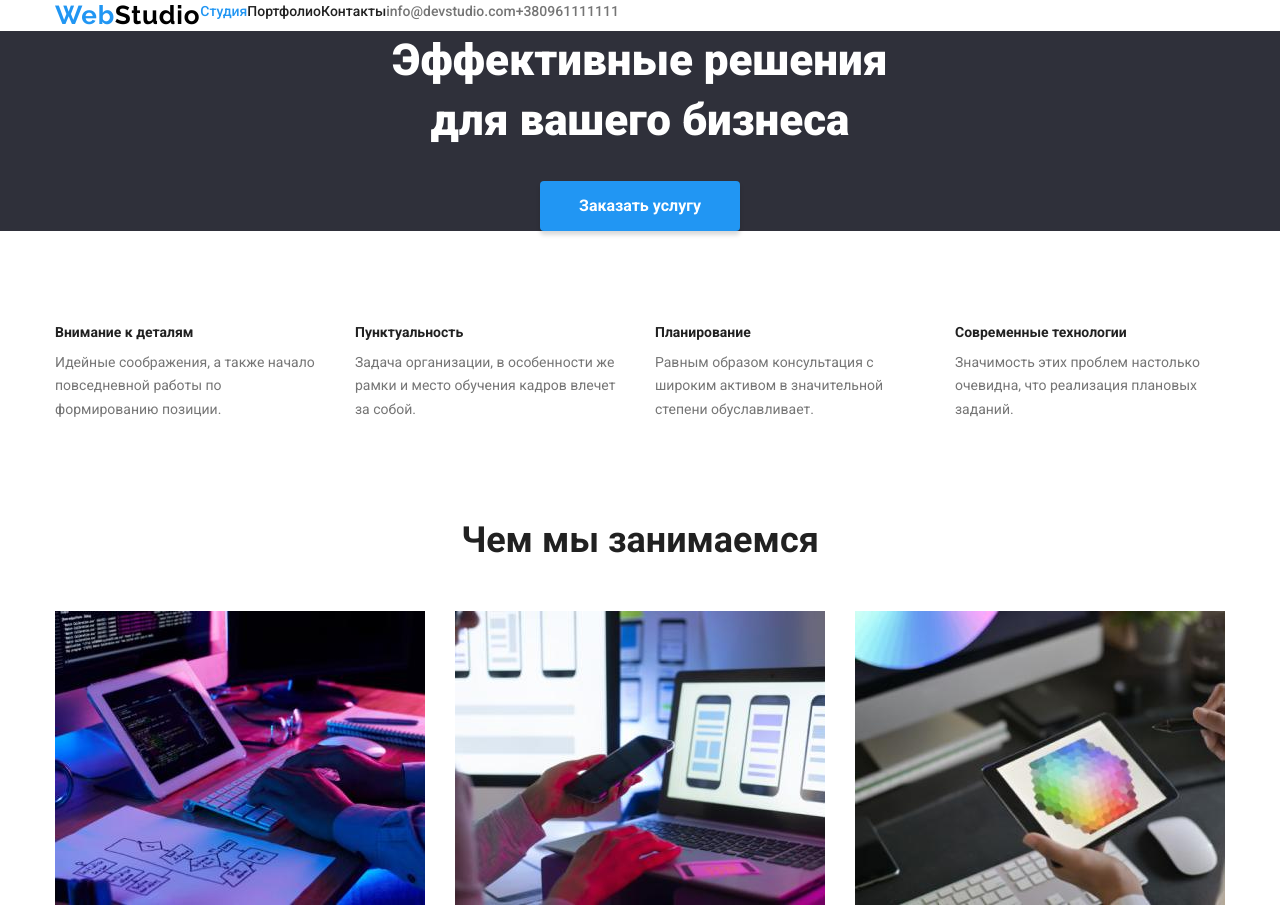
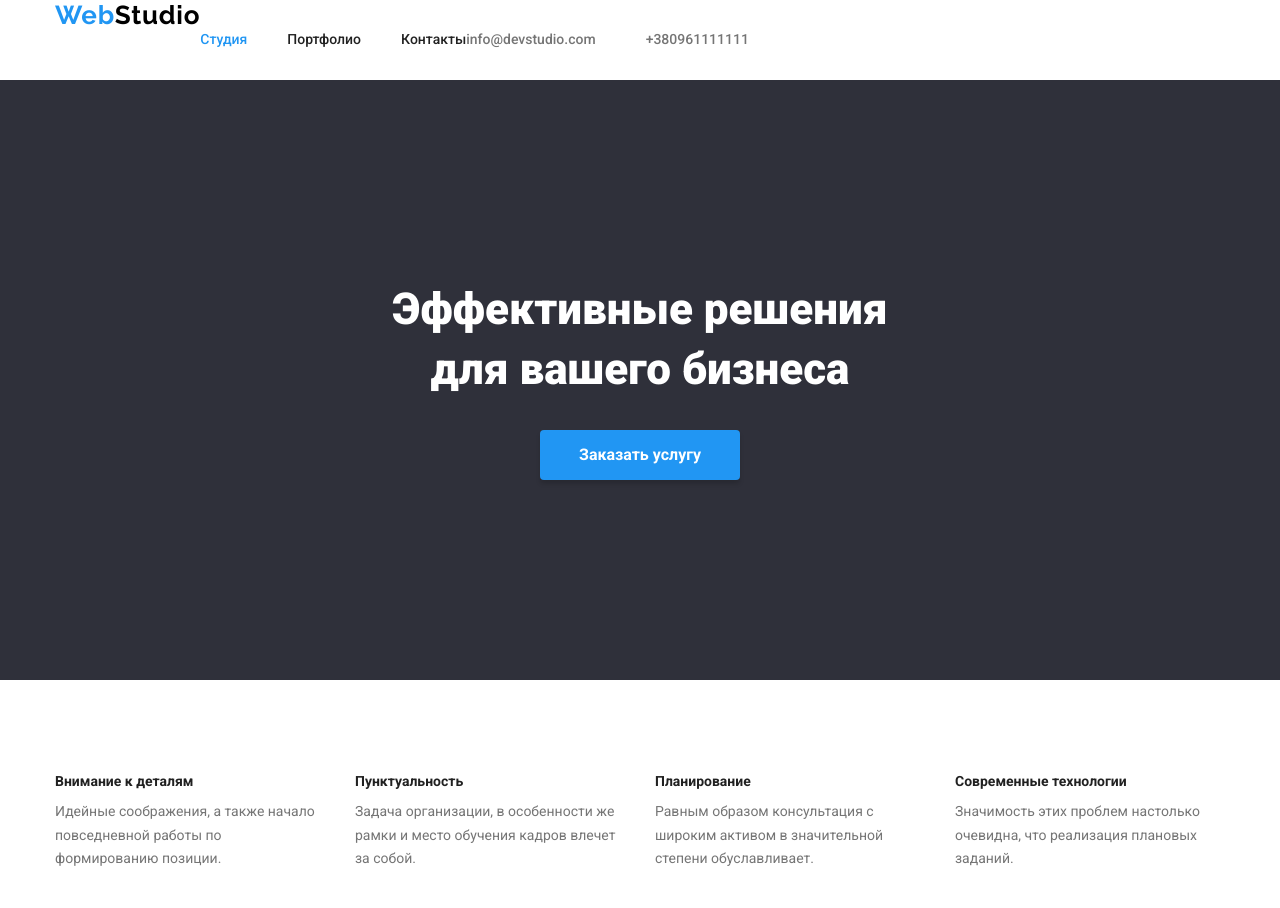
Before and after one commit to ArboreaStan/goit-markup-hw-03, a plain HTML site: page index.html in a window 1280 px wide. Shown: the top 908 px of the page. Drawn offline with nearby package versions, Linux system fonts and the light colour scheme.

Commit message:
Оформление хедера

```diff
--- a/css/styles.css
+++ b/css/styles.css
@@ -88,6 +88,7 @@ a {
 
 .header-box {
   display: flex;
+  align-items: center;
 }
 
 .header-title {
@@ -100,6 +101,13 @@ a {
 
 .site-nav {
   display: flex;
+}
+
+.site-nav-item:not(:last-child) {
+  margin-right: 40px;
+}
+
+.site-nav-item {
 }
 
 .logo {
@@ -115,18 +123,15 @@ a {
   color: #000000;
 }
 
-.site-nav-item {
-}
-
-.auth-nav {
-  display: flex;
-}
-
 .site-nav-link {
   font-weight: 500;
   font-size: 14px;
   line-height: 1.14;
   color: var(--second-title-color);
+
+  padding-top: 32px;
+  padding-bottom: 32px;
+  display: block;
 }
 
 .current {
@@ -138,12 +143,25 @@ a {
   color: var(--accent-color);
 }
 
+.auth-nav {
+  display: flex;
+}
+
+.auth-nav-item:not(:first-child) {
+  margin-left: 50px;
+}
+
 .auth-nav-link {
   font-weight: 500;
   font-size: 14px;
   line-height: 1.14;
   color: var(--main-text-color);
+
+  padding-top: 32px;
+  padding-bottom: 32px;
+  display: block;
 }
+
 .auth-nav-link:hover,
 .auth-nav-link:focus {
   color: var(--accent-color);
@@ -157,6 +175,9 @@ a {
 }
 
 .hero-box {
+  padding: 200px 0;
+  margin-left: auto;
+  margin-right: auto;
 }
 
 .hero-title {
```
